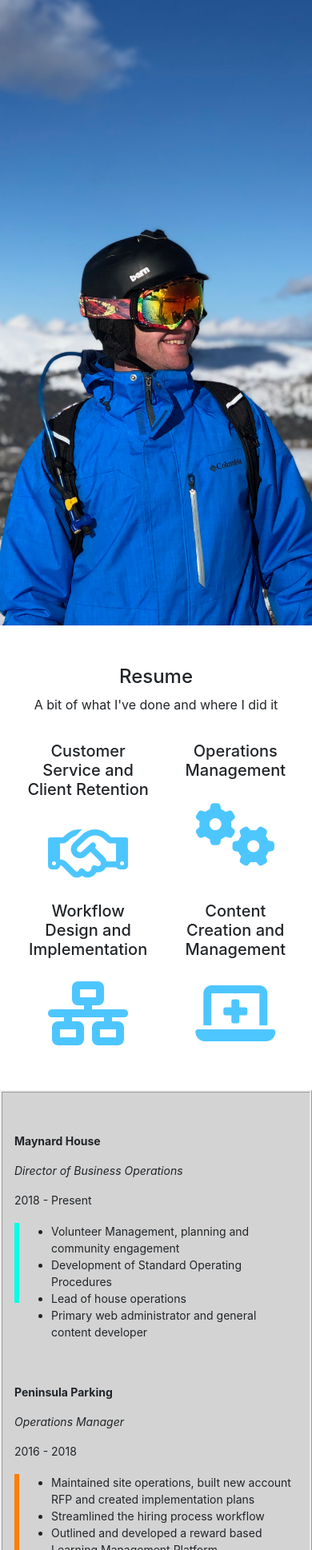
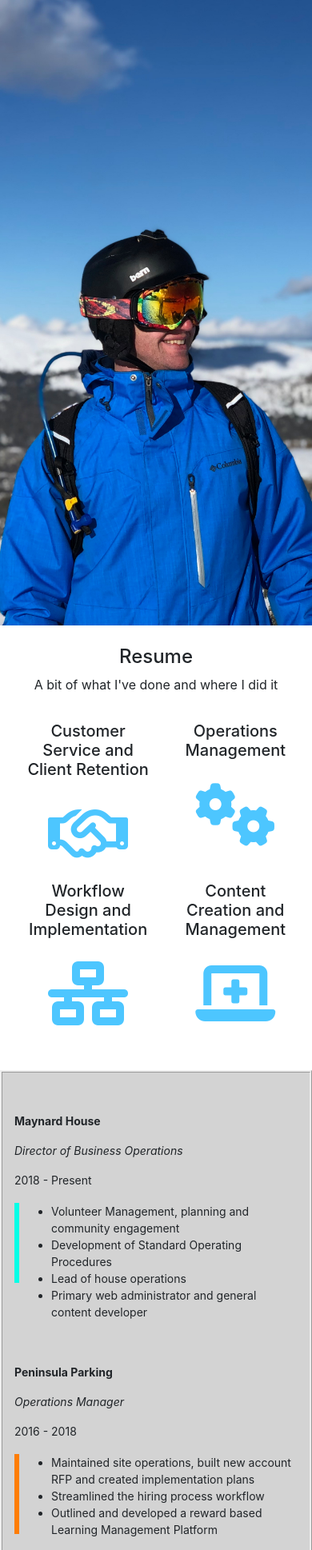
Before and after one commit to danielpreys/herokusite, a website: page views/index.html in a window 390 px wide. Shown: the part 62-2000 px from the top of the page at 80% size. Drawn offline with nearby package versions, Linux system fonts and the light colour scheme; a script that the page names is missing; files whose address does not match are found by name.

Commit message:
changed padding in expertise section

```diff
--- a/public/main.css
+++ b/public/main.css
@@ -29,7 +29,7 @@ body, html {
     .resume-sec {
     	height: 1000px;
     	font-size: 14px;
-    	margin-bottom: 100px;
+    	margin-bottom: 50px;
     }
 
 
@@ -71,7 +71,7 @@ h3 {
 }
 
 .expertise {
-	padding-top: 50px;
+	padding-top: 25px;
 	text-align: center;
 
 }
```
